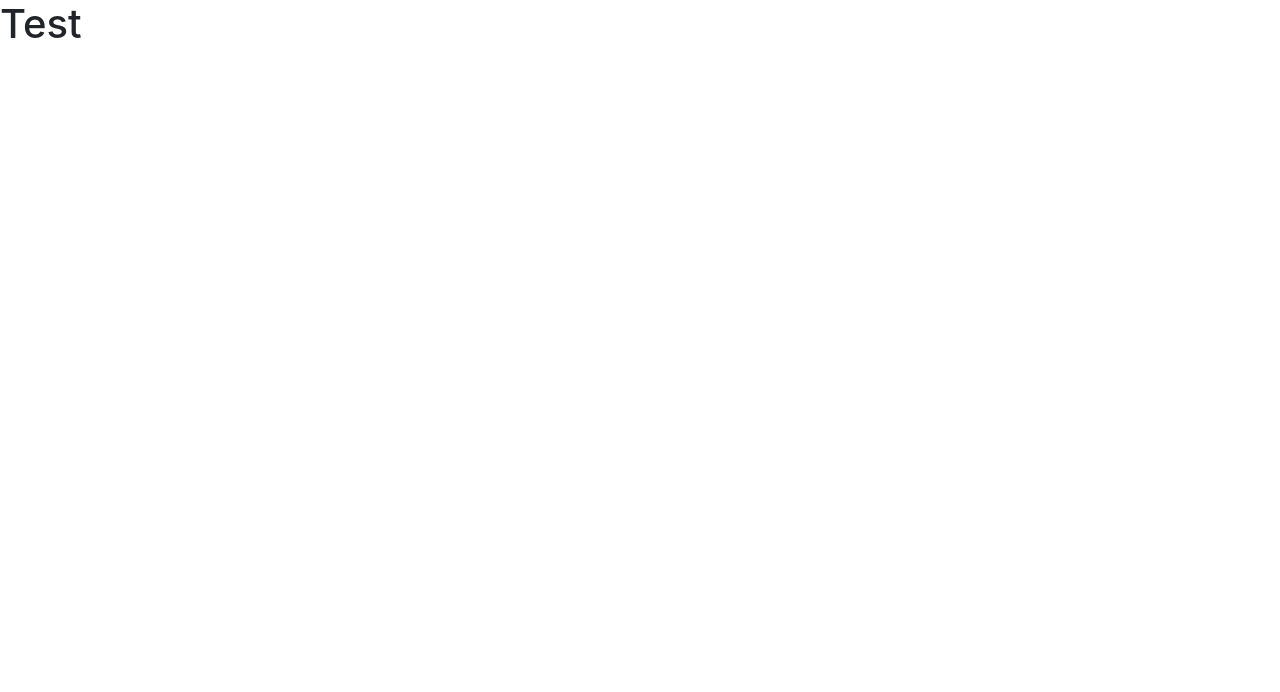
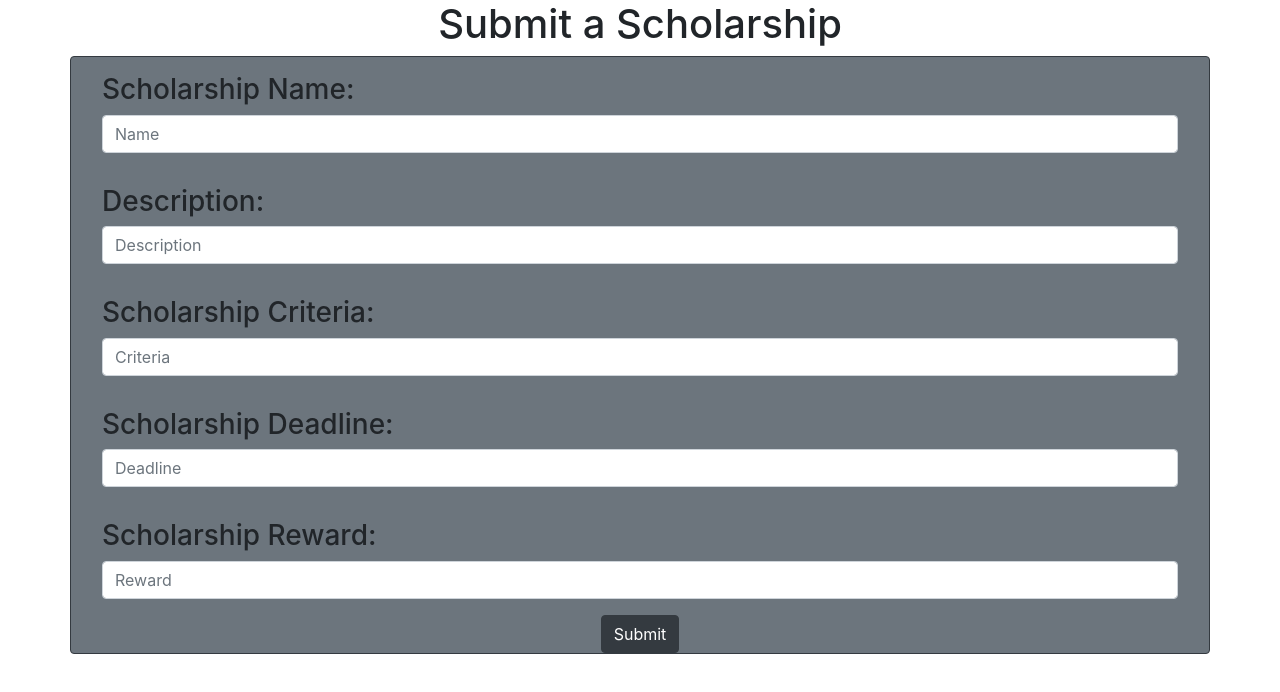
Before and after one commit to team-free-money/team-free-money-cs, a React (Create React App) app in the folder frontend/: page /scholarshipsubmission in a window 1280 px wide. Shown: the top 692 px of the page. Built offline with nearby package versions, Linux system fonts and the light colour scheme.

Commit message:
added static submission page

```diff
--- a/frontend/src/ui/Scholarship-Submission.js
+++ b/frontend/src/ui/Scholarship-Submission.js
@@ -1,9 +1,51 @@
 import React from "react"
+import {Button, Col, Container, Form, Row} from "react-bootstrap";
+
+
 
 export const ScholarshipSubmission = () => {
     return (
         <>
-            <h1>Test</h1>
+            <h1 className="text-center">Submit a Scholarship</h1>
+            <Container className="border border-dark border-3 rounded bg-secondary">
+            <Form>
+                <Row>
+                    <Col className="m-3">
+                        <h3>Scholarship Name:</h3>
+                        <Form.Control placeholder="Name" />
+                    </Col>
+                </Row>
+                <Row>
+                    <Col className="m-3">
+                        <h3>Description:</h3>
+                        <Form.Control placeholder="Description" />
+                    </Col>
+                </Row>
+                <Row>
+                    <Col className="m-3">
+                        <h3>Scholarship Criteria:</h3>
+                        <Form.Control placeholder="Criteria" />
+                    </Col>
+                </Row>
+                <Row>
+                    <Col className="m-3">
+                        <h3>Scholarship Deadline:</h3>
+                        <Form.Control placeholder="Deadline" />
+                    </Col>
+                </Row>
+                <Row>
+                    <Col className="m-3">
+                        <h3>Scholarship Reward:</h3>
+                        <Form.Control placeholder="Reward" />
+                    </Col>
+                </Row>
+                <Row>
+                    <Col className="text-center">
+                        <Button variant="dark">Submit</Button>{' '}
+                    </Col>
+                </Row>
+            </Form>
+            </Container>
         </>
     )
 }
```
